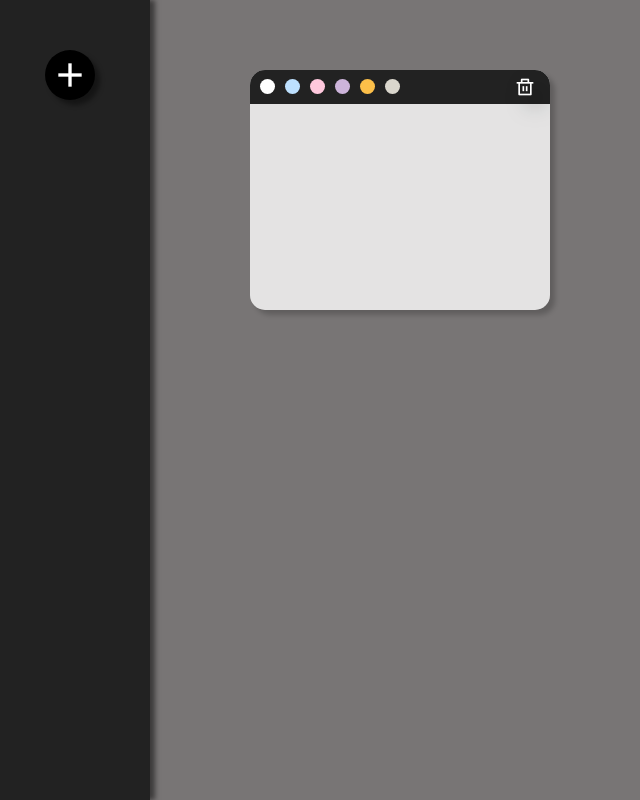
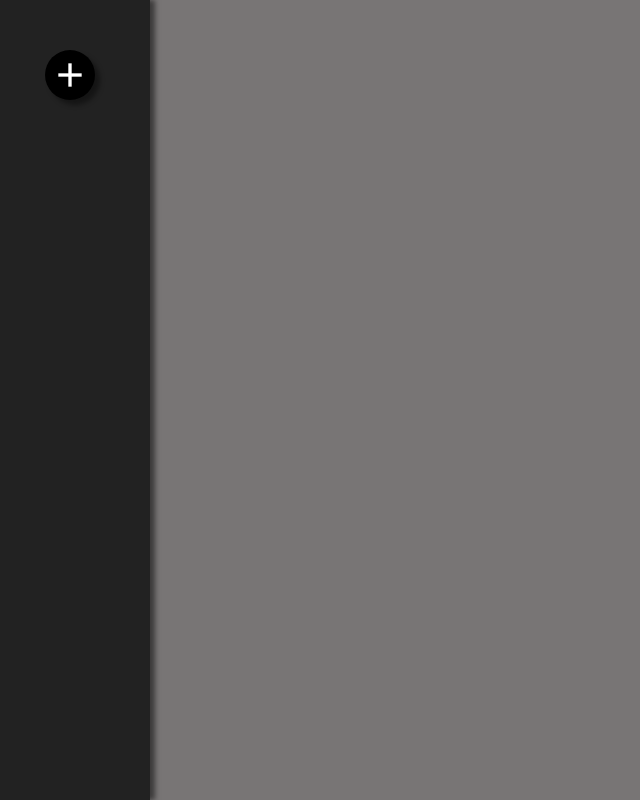
Before and after one commit to Adarsh-Developer/Make-notes, a plain HTML site: page index.html in a window 1280 px wide. Shown: the whole page, without its empty margins (0-640 px from the left). Drawn offline with nearby package versions, Linux system fonts and the light colour scheme.

Commit message:
some basic changes

```diff
--- a/index.html
+++ b/index.html
@@ -32,20 +32,6 @@
 
       <div class="note__container">
         <div class="added__notes">
-          <div class="input__box">
-            <div class="button-section">
-              <div class="color-section">
-                <div class="color color-1"></div>
-                <div class="color color-2"></div>
-                <div class="color color-3"></div>
-                <div class="color color-4"></div>
-                <div class="color color-5"></div>
-                <div class="color color-6"></div>
-              </div>
-              <button><i class="ri-delete-bin-line"></i></button>
-            </div>
-            <textarea class="notes__input"></textarea>
-          </div>
         </div>
       </div>
     </div>
--- a/script.js
+++ b/script.js
@@ -108,7 +108,7 @@ function createNotePad(color) {
               </div>
               <button><i class="ri-delete-bin-line"></i></button>
             </div>
-            <textarea class="notes__input"></textarea>`;
+            <textarea spellcheck="false" class="notes__input"></textarea>`;
   notesContainer.append(newInputBox);
   newInputBox.style.backgroundColor = color;
   changeParentColor();
--- a/style.css
+++ b/style.css
@@ -138,6 +138,7 @@ html, body{
   flex-direction: column;
   box-shadow: 5px 5px 5px rgba(0, 0, 0, 0.2);
   backdrop-filter: blur(10px);
+  transition: all 0.3s ease;
 }
 .input__box textarea{
   width: 280px;
```
